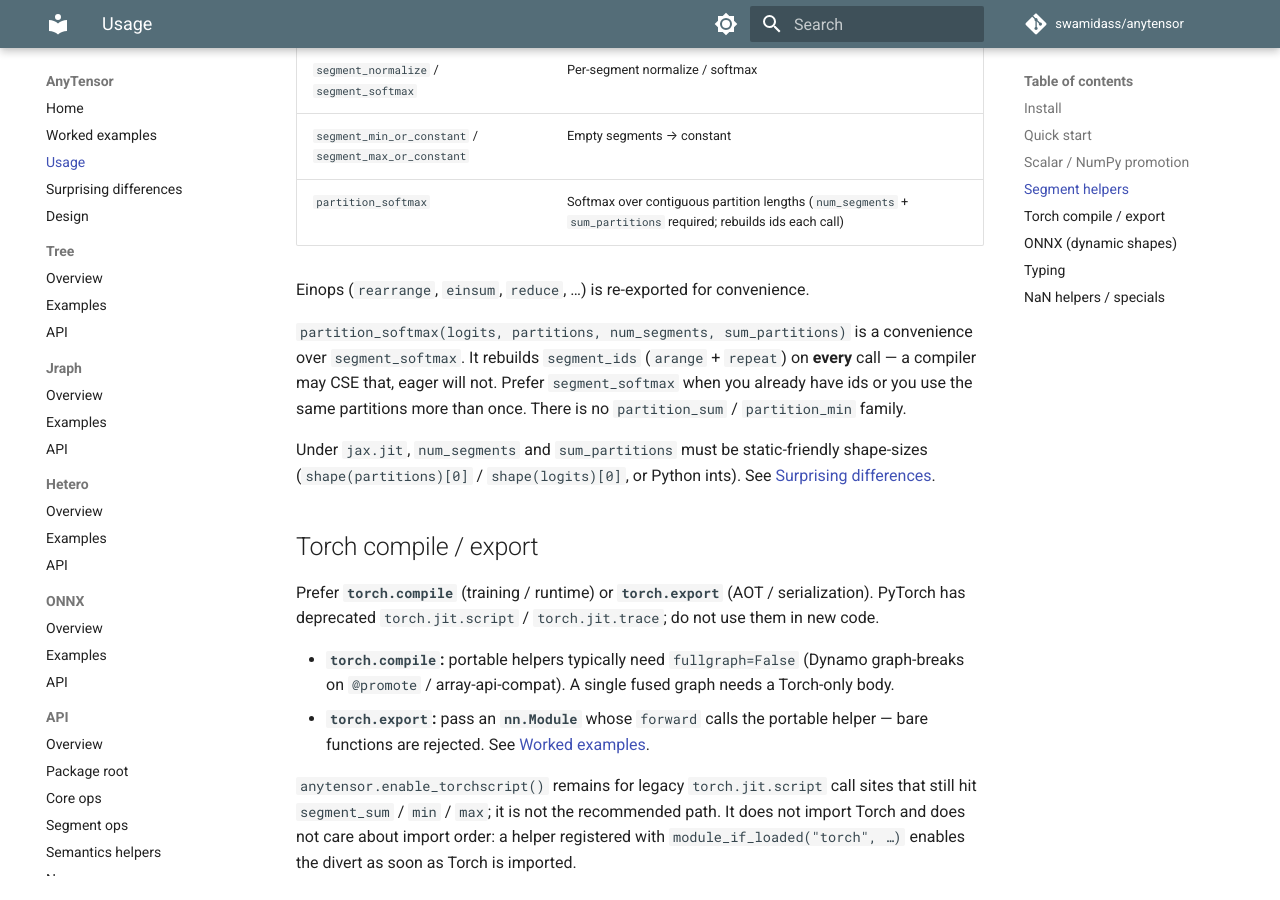
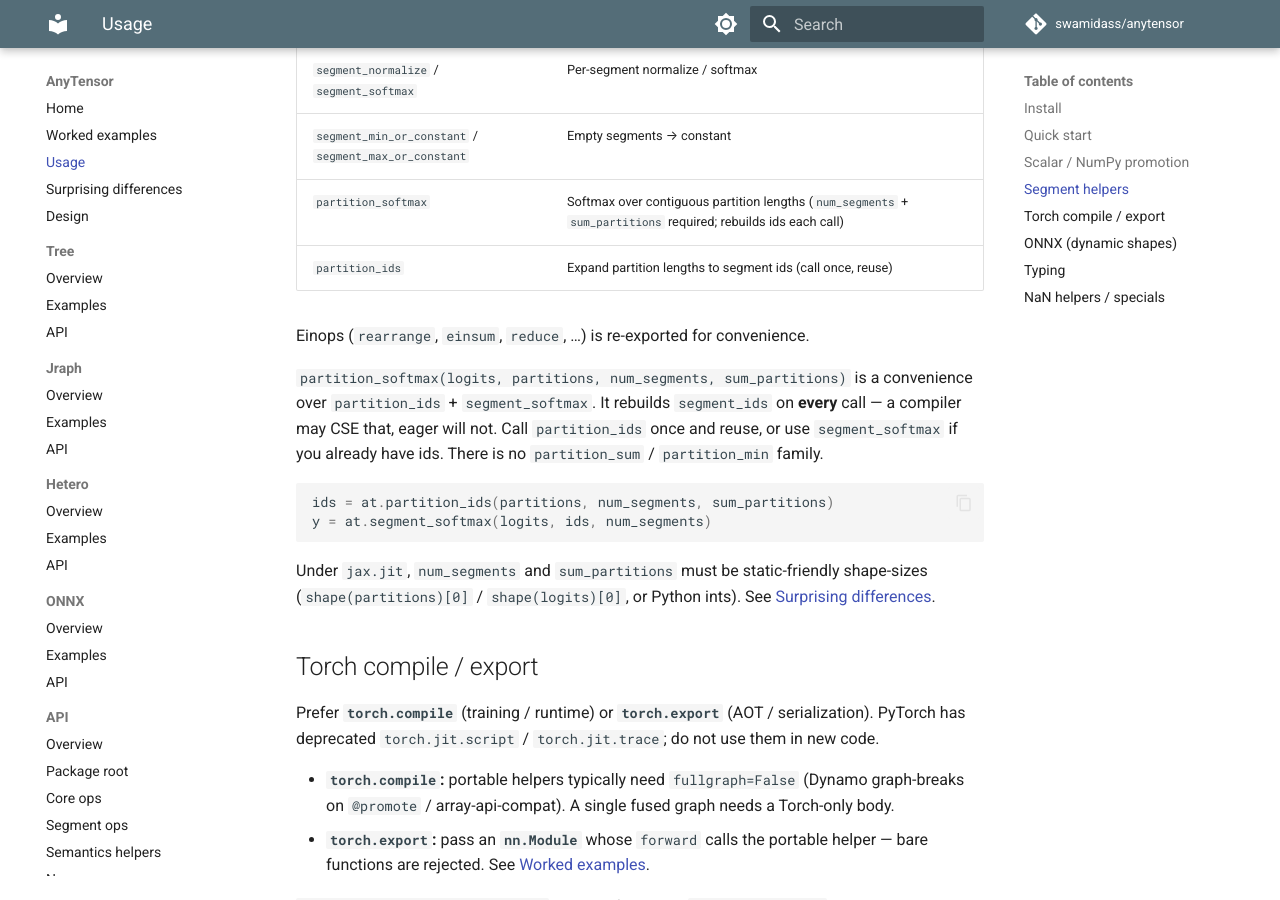
Before and after one commit to swamidass/anytensor, an MkDocs documentation site: the page built from docs/usage.md, in a window 1280 px wide and 900 px high, scrolled down 1972 px. Built offline with MkDocs 1.6.1 and Material for MkDocs 9.7.7, drawn with Linux system fonts in a browser that asks for light colours; comment, search, counter and statistics services are not loaded.

Commit message:
Add partition_ids so partition-to-segment conversion is explicit.
Required num_segments / sum_partitions already block data-dependent
shaping. Reuse is holding the ids array, not a hidden id()/weakref cache
(unhashable tensors, in-place edits, tracers).

Co-authored-by: swamidass <swamidass@users.noreply.github.com>

````diff
--- a/anytensor/__init__.py
+++ b/anytensor/__init__.py
@@ -20,6 +20,7 @@ from .segment import (
     segment_min_or_constant,
     segment_max_or_constant,
     partition_softmax,
+    partition_ids,
     enable_torchscript,
 )
 
@@ -155,6 +156,7 @@ __all__ = [
     "segment_min_or_constant",
     "segment_max_or_constant",
     "partition_softmax",
+    "partition_ids",
     "enable_torchscript",
     "repeat",
     "take",
--- a/docs/usage.md
+++ b/docs/usage.md
@@ -84,14 +84,20 @@ tensors) so `jax.jit` / `tf.function` / `torch.compile` can treat them as static
 | `segment_normalize` / `segment_softmax` | Per-segment normalize / softmax |
 | `segment_min_or_constant` / `segment_max_or_constant` | Empty segments → constant |
 | `partition_softmax` | Softmax over contiguous partition lengths (`num_segments` + `sum_partitions` required; rebuilds ids each call) |
+| `partition_ids` | Expand partition lengths to segment ids (call once, reuse) |
 
 Einops (`rearrange`, `einsum`, `reduce`, …) is re-exported for convenience.
 
 `partition_softmax(logits, partitions, num_segments, sum_partitions)` is a
-convenience over `segment_softmax`. It rebuilds `segment_ids` (`arange` +
-`repeat`) on **every** call — a compiler may CSE that, eager will not. Prefer
-`segment_softmax` when you already have ids or you use the same partitions
-more than once. There is no `partition_sum` / `partition_min` family.
+convenience over `partition_ids` + `segment_softmax`. It rebuilds
+`segment_ids` on **every** call — a compiler may CSE that, eager will not.
+Call `partition_ids` once and reuse, or use `segment_softmax` if you already
+have ids. There is no `partition_sum` / `partition_min` family.
+
+```python
+ids = at.partition_ids(partitions, num_segments, sum_partitions)
+y = at.segment_softmax(logits, ids, num_segments)
+```
 
 Under `jax.jit`, `num_segments` and `sum_partitions` must be static-friendly
 shape-sizes (`shape(partitions)[0]` / `shape(logits)[0]`, or Python ints).
````
Also changed, not shown: changelog.d/partition-softmax-sizes.changed.md (+1 -1 lines), docs/design.md (+5 -3 lines), 4 other files.
